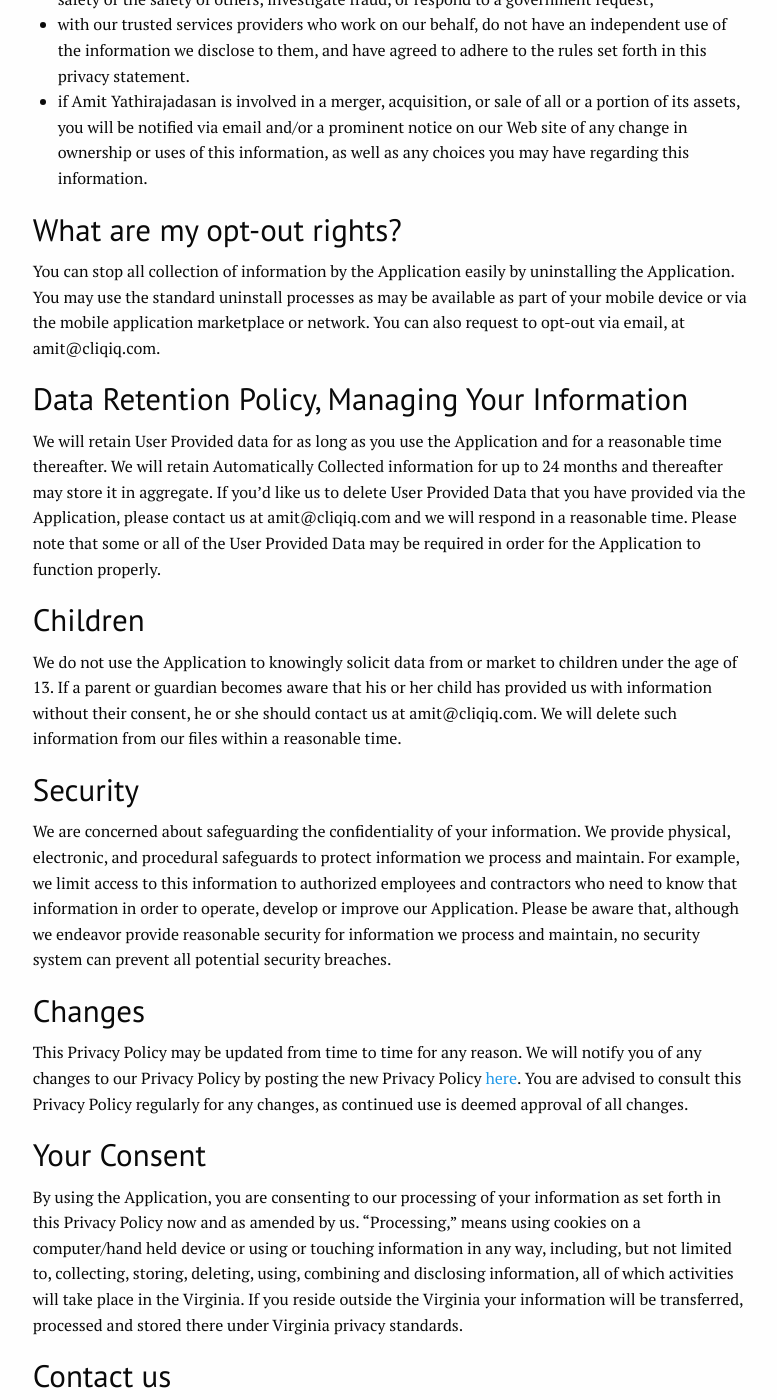
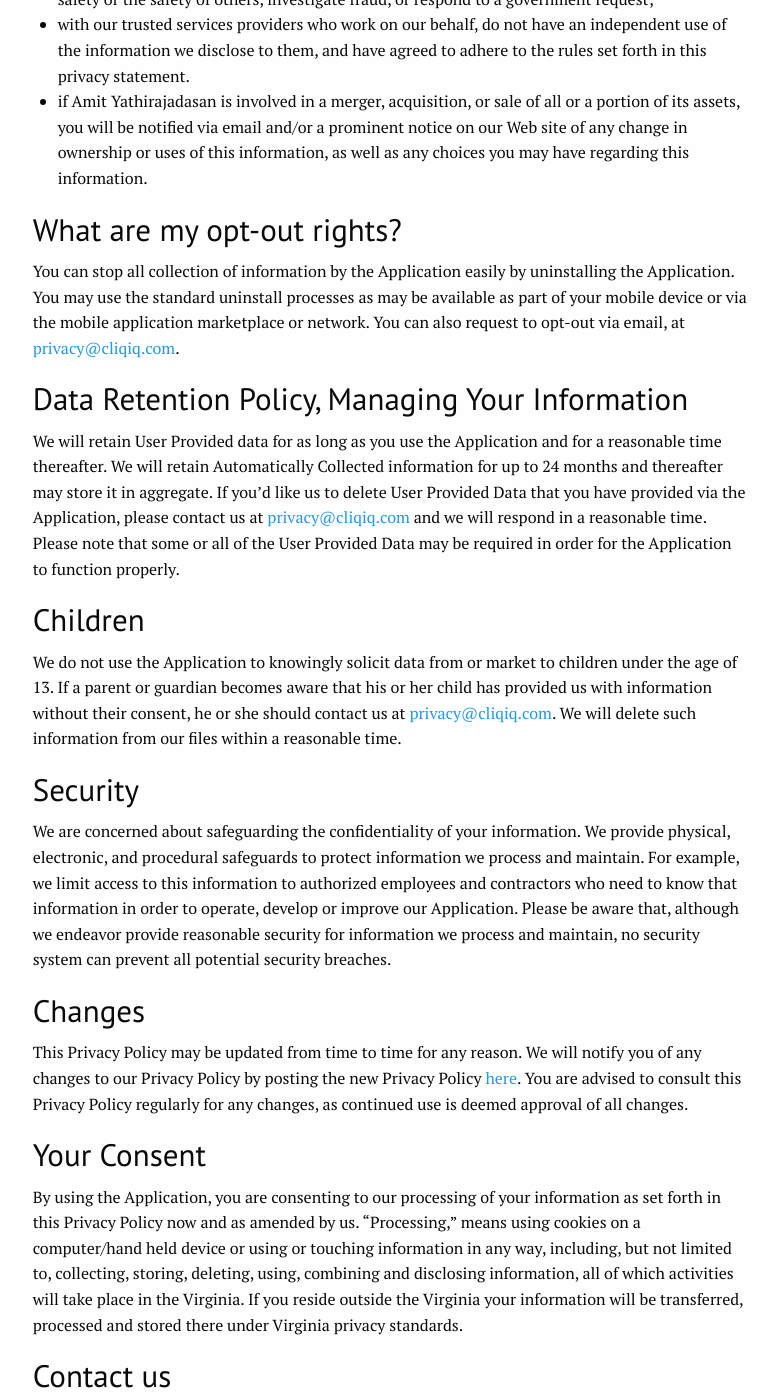
Before and after one commit to amit-y/privacy-policies, a Jekyll site: the page built from _posts/2015-12-06-shakthi.markdown, in a window 1280 px wide and 1400 px high, scrolled down 1265 px. Shown: the whole window, without its empty margins (249-1026 px from the left). Built offline with Jekyll 4.4.1, drawn with Linux system fonts in a browser that asks for light colours; some of the changed text lies outside the part shown.

Commit message:
fixing typo; updated email address

```diff
--- a/_posts/2015-12-06-shakthi.markdown
+++ b/_posts/2015-12-06-shakthi.markdown
@@ -39,15 +39,15 @@ We may disclose User Provided and Automatically Collected Information:
 
 ### What are my opt-out rights?
 
-You can stop all collection of information by the Application easily by uninstalling the Application. You may use the standard uninstall processes as may be available as part of your mobile device or via the mobile application marketplace or network. You can also request to opt-out via email, at amit@cliqiq.com.
+You can stop all collection of information by the Application easily by uninstalling the Application. You may use the standard uninstall processes as may be available as part of your mobile device or via the mobile application marketplace or network. You can also request to opt-out via email, at [privacy@cliqiq.com](mailto:privacy@cliqiq.com).
 
 ### Data Retention Policy, Managing Your Information
 
-We will retain User Provided data for as long as you use the Application and for a reasonable time thereafter. We will retain Automatically Collected information for up to 24 months and thereafter may store it in aggregate. If you’d like us to delete User Provided Data that you have provided via the Application, please contact us at amit@cliqiq.com and we will respond in a reasonable time. Please note that some or all of the User Provided Data may be required in order for the Application to function properly.
+We will retain User Provided data for as long as you use the Application and for a reasonable time thereafter. We will retain Automatically Collected information for up to 24 months and thereafter may store it in aggregate. If you’d like us to delete User Provided Data that you have provided via the Application, please contact us at [privacy@cliqiq.com](mailto:privacy@cliqiq.com) and we will respond in a reasonable time. Please note that some or all of the User Provided Data may be required in order for the Application to function properly.
 
 ### Children
 
-We do not use the Application to knowingly solicit data from or market to children under the age of 13. If a parent or guardian becomes aware that his or her child has provided us with information without their consent, he or she should contact us at amit@cliqiq.com. We will delete such information from our files within a reasonable time.
+We do not use the Application to knowingly solicit data from or market to children under the age of 13. If a parent or guardian becomes aware that his or her child has provided us with information without their consent, he or she should contact us at [privacy@cliqiq.com](mailto:privacy@cliqiq.com). We will delete such information from our files within a reasonable time.
 
 ### Security
 
@@ -63,4 +63,4 @@ By using the Application, you are consenting to our processing of your informati
 
 ### Contact us
 
-If you have any questions regarding privacy while using the Application, or have questions about our practices, please contact us via email at amit@cliqiq.com.
+If you have any questions regarding privacy while using the Application, or have questions about our practices, please contact us via email at [privacy@cliqiq.com](mailto:privacy@cliqiq.com).
```
Also changed, not shown: other parts of _posts/2015-12-06-shakthi.markdown (+1 -1 lines), _posts/template.md (+1 -1 lines).
